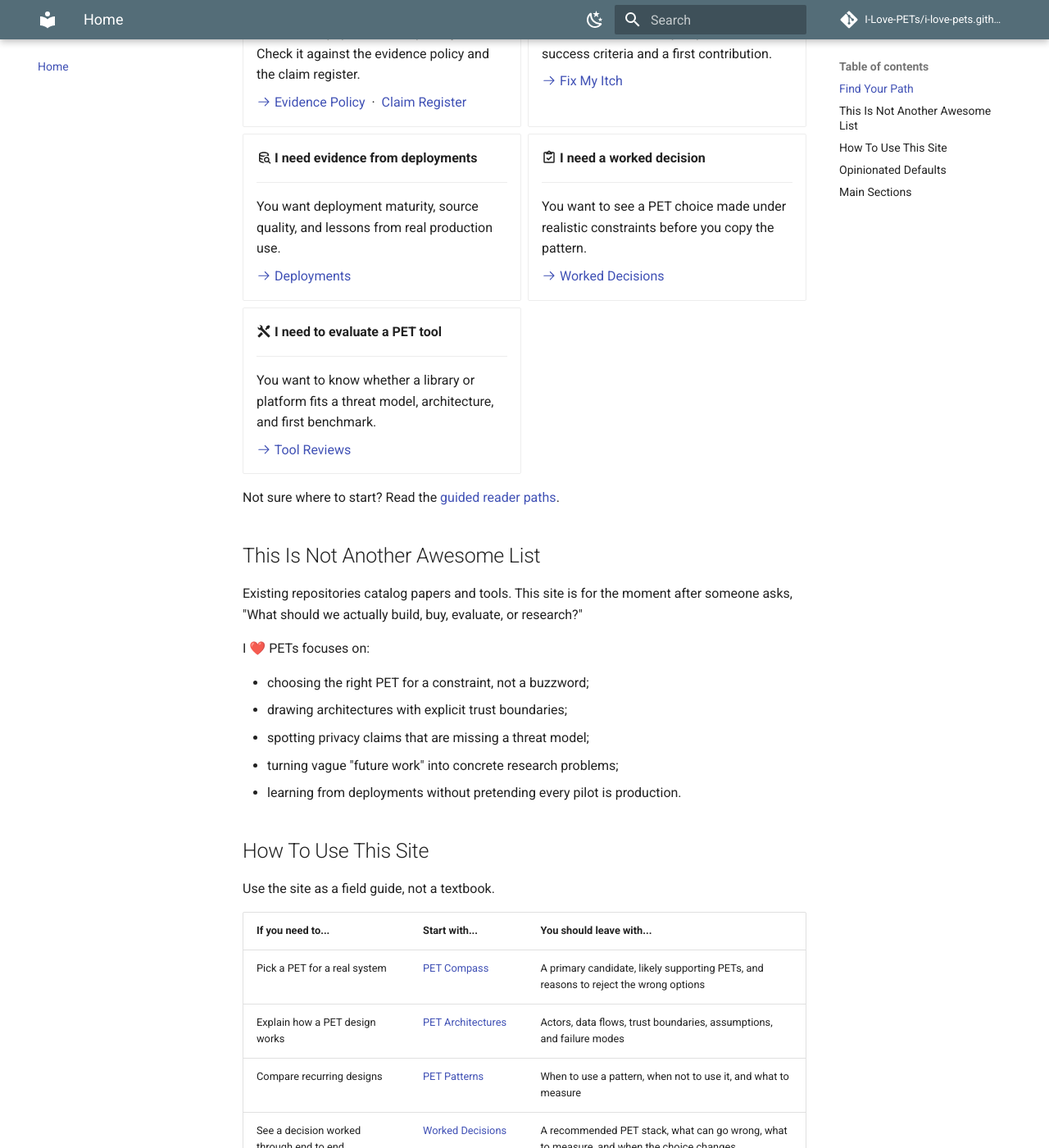
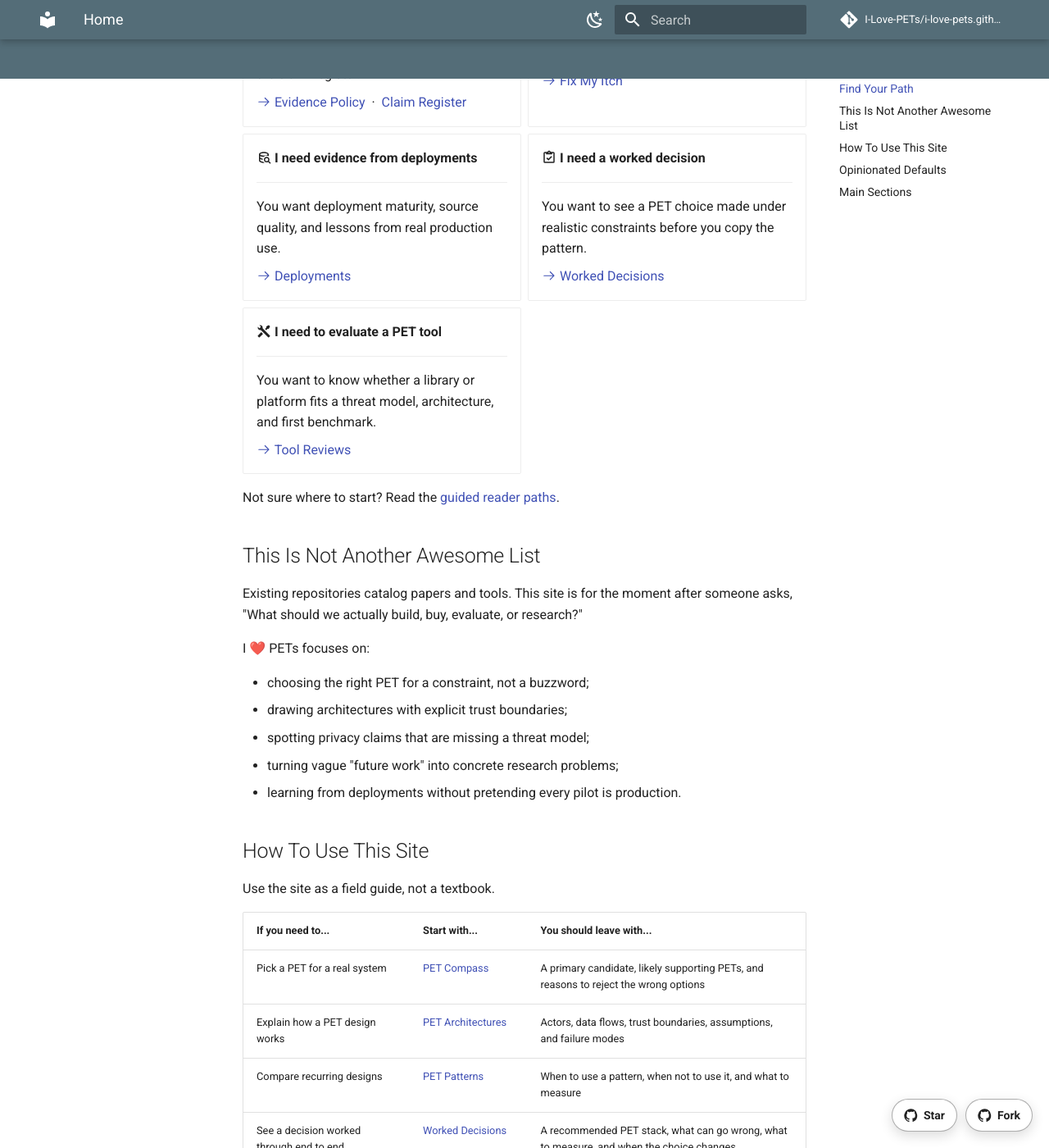
Before and after one commit to I-Love-PETs/i-love-pets.github.io, an MkDocs documentation site: the page built from docs/index.md, in a window 1280 px wide and 1400 px high, scrolled down 580 px. Shown: the whole window at 82% size. Built offline with MkDocs 1.6.1 and Material for MkDocs 9.7.7, drawn with Linux system fonts in a browser that asks for light colours; comment, search, counter and statistics services are not loaded.

Commit message:
Add sticky nav and persistent GitHub actions

```diff
--- /dev/null
+++ b/docs/assets/javascripts/github-actions.js
@@ -0,0 +1,44 @@
+(() => {
+  const repoUrl = "https://github.com/I-Love-PETs/i-love-pets.github.io";
+
+  const icon = `
+    <svg class="github-actions__icon" viewBox="0 0 16 16" aria-hidden="true">
+      <path d="M8 .25a7.75 7.75 0 0 0-2.45 15.1c.39.07.53-.17.53-.38v-1.32c-2.17.47-2.63-1.04-2.63-1.04-.36-.9-.87-1.14-.87-1.14-.71-.49.05-.48.05-.48.78.06 1.2.81 1.2.81.7 1.19 1.83.85 2.27.65.07-.5.27-.85.5-1.04-1.73-.2-3.55-.87-3.55-3.86 0-.85.31-1.55.8-2.1-.08-.2-.35-.99.08-2.07 0 0 .66-.21 2.14.8A7.42 7.42 0 0 1 8 3.62c.66 0 1.32.09 1.94.26 1.48-1.01 2.13-.8 2.13-.8.43 1.08.16 1.87.08 2.07.5.55.8 1.25.8 2.1 0 3-.82 3.66-3.56 3.85.28.25.53.73.53 1.48v2.19c0 .21.14.46.54.38A7.75 7.75 0 0 0 8 .25Z"/>
+    </svg>
+  `;
+
+  function makeButton(label, href) {
+    const button = document.createElement("a");
+    button.className = "github-actions__button";
+    button.href = href;
+    button.target = "_blank";
+    button.rel = "noopener noreferrer";
+    button.setAttribute("aria-label", `${label} I-Love-PETs/i-love-pets.github.io on GitHub`);
+    button.innerHTML = `${icon}<span>${label}</span>`;
+    return button;
+  }
+
+  function mountGitHubActions() {
+    if (document.querySelector(".github-actions")) return;
+
+    const actions = document.createElement("nav");
+    actions.className = "github-actions";
+    actions.setAttribute("aria-label", "GitHub repository actions");
+    actions.append(
+      makeButton("Star", `${repoUrl}/stargazers`),
+      makeButton("Fork", `${repoUrl}/fork`)
+    );
+
+    document.body.append(actions);
+  }
+
+  if (document.readyState === "loading") {
+    document.addEventListener("DOMContentLoaded", mountGitHubActions);
+  } else {
+    mountGitHubActions();
+  }
+
+  if (typeof document$ !== "undefined") {
+    document$.subscribe(mountGitHubActions);
+  }
+})();
--- /dev/null
+++ b/docs/assets/stylesheets/site-chrome.css
@@ -0,0 +1,91 @@
+/* Keep the primary MkDocs Material header visible while scrolling. */
+.md-header {
+  position: sticky;
+  top: 0;
+  z-index: 1000;
+  transform: none !important;
+  transition: box-shadow 160ms ease, background-color 160ms ease;
+}
+
+.md-header[data-md-state="shadow"] {
+  box-shadow: 0 0 0.4rem rgba(0, 0, 0, 0.18), 0 0.4rem 0.8rem rgba(0, 0, 0, 0.08);
+}
+
+.md-tabs {
+  position: sticky;
+  top: 2.4rem;
+  z-index: 999;
+  transform: none !important;
+}
+
+.md-tabs[data-md-state="hidden"] {
+  pointer-events: auto;
+  transform: none !important;
+}
+
+/* Persistent GitHub star/fork actions. */
+.github-actions {
+  position: fixed;
+  right: 1rem;
+  bottom: 1rem;
+  z-index: 1001;
+  display: flex;
+  gap: 0.5rem;
+  align-items: center;
+}
+
+.github-actions__button {
+  display: inline-flex;
+  gap: 0.35rem;
+  align-items: center;
+  min-height: 2rem;
+  padding: 0.35rem 0.7rem;
+  border: 0.05rem solid var(--md-default-fg-color--lighter);
+  border-radius: 999rem;
+  background: var(--md-default-bg-color);
+  box-shadow: 0 0.25rem 0.75rem rgba(0, 0, 0, 0.14);
+  color: var(--md-default-fg-color);
+  font-size: 0.7rem;
+  font-weight: 700;
+  line-height: 1;
+  text-decoration: none;
+  transition: background-color 160ms ease, border-color 160ms ease, box-shadow 160ms ease, transform 160ms ease;
+}
+
+.github-actions__button:hover,
+.github-actions__button:focus-visible {
+  border-color: var(--md-accent-fg-color);
+  background: var(--md-accent-fg-color--transparent);
+  color: var(--md-accent-fg-color);
+  box-shadow: 0 0.35rem 1rem rgba(0, 0, 0, 0.18);
+  transform: translateY(-0.05rem);
+}
+
+.github-actions__button:focus-visible {
+  outline: 0.1rem solid var(--md-accent-fg-color);
+  outline-offset: 0.12rem;
+}
+
+.github-actions__icon {
+  width: 0.85rem;
+  height: 0.85rem;
+  fill: currentColor;
+}
+
+@media screen and (max-width: 44.984375em) {
+  .md-tabs {
+    display: none;
+  }
+
+  .github-actions {
+    right: 0.75rem;
+    bottom: 0.75rem;
+    flex-direction: column;
+    align-items: stretch;
+  }
+
+  .github-actions__button {
+    justify-content: center;
+    min-width: 5.25rem;
+  }
+}
--- a/mkdocs.yml
+++ b/mkdocs.yml
@@ -34,8 +34,12 @@
 plugins:
   - search
 
+extra_css:
+  - assets/stylesheets/site-chrome.css
+
 extra_javascript:
   - https://unpkg.com/mermaid@10.9.1/dist/mermaid.min.js
+  - assets/javascripts/github-actions.js
 
 markdown_extensions:
   - admonition
```
